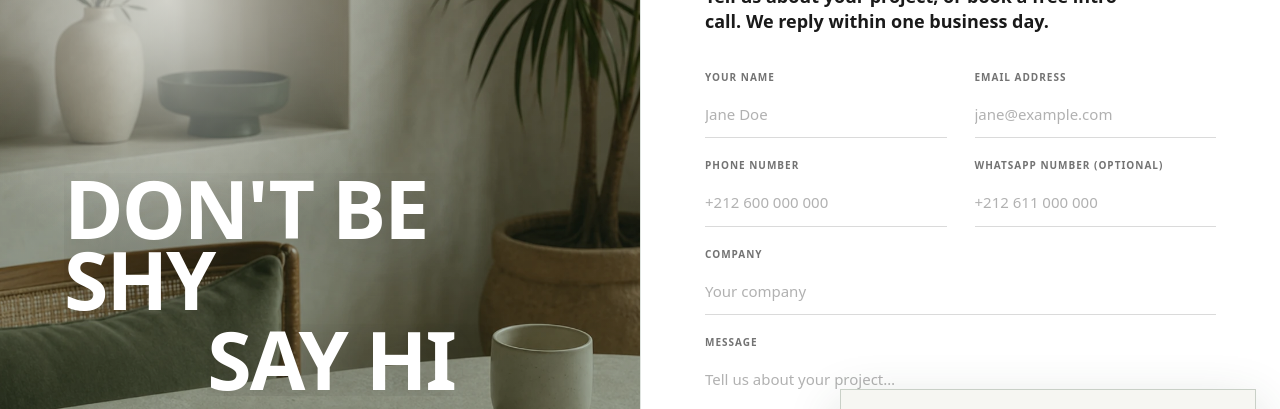
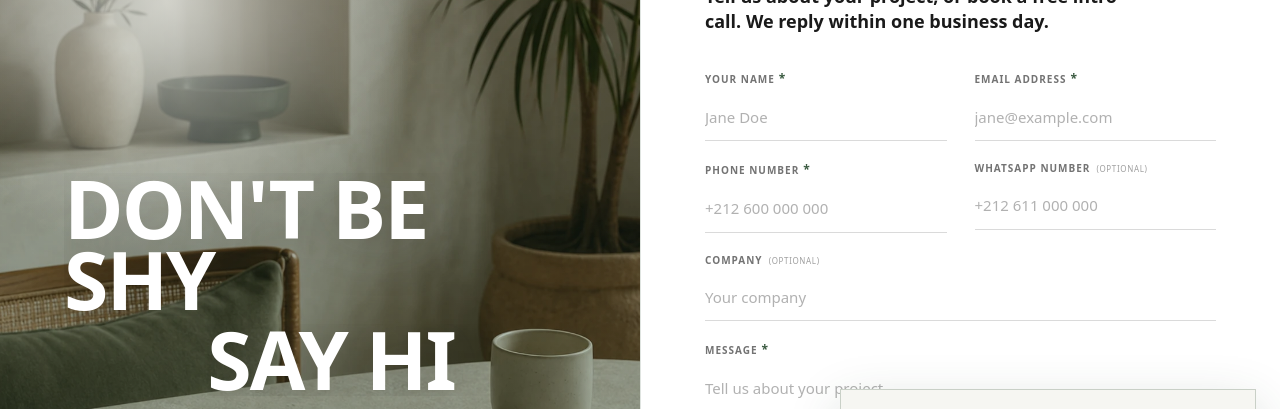
Before and after one commit to splach-coder/weReact-agency, a Next.js app: page /en/contact in a window 1280 px wide. Shown: the part 128-537 px from the top of the page. Built offline with nearby package versions, Linux system fonts and the light colour scheme; no server answers.

Commit message:
feat: clarify required contact fields

```diff
--- a/src/app/[locale]/contact/page.tsx
+++ b/src/app/[locale]/contact/page.tsx
@@ -8,7 +8,7 @@ import { CheckCircle, Mail, MapPin, MessageCircle, Send, X } from 'lucide-react'
 import { siteConfig } from '@/config/site';
 import { smoothEasing } from '@/lib/animations';
 import { getStoredAttribution, trackContactIntent, trackLead } from '@/lib/analytics';
-import { getContactFieldErrors, type ContactField, type ContactFieldErrors } from '@/lib/contact';
+import { getContactFieldErrors, isRequiredContactField, type ContactField, type ContactFieldErrors } from '@/lib/contact';
 
 const wrap = { hidden: {}, visible: { transition: { staggerChildren: 0.08, delayChildren: 0.08 } } };
 const fade = {
@@ -24,7 +24,8 @@ export default function ContactPage() {
   const t = useTranslations('Contact');
   const isFrench = useLocale() === 'fr';
   const phoneLabel = isFrench ? 'Numero de telephone' : 'Phone number';
-  const whatsappLabel = isFrench ? 'Numero WhatsApp (facultatif)' : 'WhatsApp number (optional)';
+  const whatsappLabel = isFrench ? 'Numero WhatsApp' : 'WhatsApp number';
+  const optionalLabel = isFrench ? 'Facultatif' : 'Optional';
   const receivedMessage = isFrench ? 'Votre demande est bien recue. Nous vous repondrons sous un jour ouvre.' : 'Your project note is with our team. We will reply within one business day.';
   const sceneRef = useRef<HTMLElement>(null);
   const reduceMotion = useReducedMotion();
@@ -119,6 +120,14 @@ export default function ContactPage() {
   const fieldClass = (field: ContactField) =>
     `w-full border-0 border-b bg-transparent px-0 py-3 text-[15px] text-[var(--color-text-main)] outline-none transition-colors placeholder:text-[rgba(26,26,26,0.34)] focus:border-[var(--color-primary)] ${fieldErrors[field] ? 'border-[#a94442]' : 'border-[rgba(26,26,26,0.16)]'}`;
   const labelClass = 'mb-1.5 block text-mono text-[10px] uppercase text-[var(--color-text-muted)]';
+  const renderFieldStatus = (field: ContactField) => isRequiredContactField(field) ? (
+    <>
+      <span aria-hidden="true" className="ml-1 text-[12px] font-black text-[var(--color-primary)]">*</span>
+      <span className="sr-only"> required</span>
+    </>
+  ) : (
+    <span className="ml-1.5 text-[8px] font-normal tracking-[0.08em] text-[rgba(26,26,26,0.42)]">({optionalLabel})</span>
+  );
 
   return (
     <main className="bg-[var(--color-background-main)] text-[var(--color-text-main)]">
@@ -212,33 +221,33 @@ export default function ContactPage() {
               <form noValidate onSubmit={handleSubmit} className="mt-9">
                 <div className="grid gap-x-7 gap-y-5 sm:grid-cols-2">
                   <div>
-                    <label htmlFor="name" className={labelClass}>{t('nameLabel')}</label>
-                    <input id="name" name="name" type="text" autoComplete="name" value={formData.name} onChange={handleChange} placeholder={t('namePlaceholder')} aria-invalid={Boolean(fieldErrors.name)} aria-describedby={fieldErrors.name ? 'name-error' : undefined} className={fieldClass('name')} />
+                    <label htmlFor="name" className={labelClass}>{t('nameLabel')}{renderFieldStatus('name')}</label>
+                    <input id="name" name="name" type="text" required aria-required="true" autoComplete="name" value={formData.name} onChange={handleChange} placeholder={t('namePlaceholder')} aria-invalid={Boolean(fieldErrors.name)} aria-describedby={fieldErrors.name ? 'name-error' : undefined} className={fieldClass('name')} />
                     {fieldErrors.name && <p id="name-error" className="mt-1.5 text-xs text-[#a94442]">{fieldErrors.name}</p>}
                   </div>
                   <div>
-                    <label htmlFor="email" className={labelClass}>{t('emailLabel')}</label>
-                    <input id="email" name="email" type="email" autoComplete="email" value={formData.email} onChange={handleChange} placeholder={t('emailPlaceholder')} aria-invalid={Boolean(fieldErrors.email)} aria-describedby={fieldErrors.email ? 'email-error' : undefined} className={fieldClass('email')} />
+                    <label htmlFor="email" className={labelClass}>{t('emailLabel')}{renderFieldStatus('email')}</label>
+                    <input id="email" name="email" type="email" required aria-required="true" autoComplete="email" value={formData.email} onChange={handleChange} placeholder={t('emailPlaceholder')} aria-invalid={Boolean(fieldErrors.email)} aria-describedby={fieldErrors.email ? 'email-error' : undefined} className={fieldClass('email')} />
                     {fieldErrors.email && <p id="email-error" className="mt-1.5 text-xs text-[#a94442]">{fieldErrors.email}</p>}
                   </div>
                   <div>
-                    <label htmlFor="phone" className={labelClass}>{phoneLabel}</label>
-                    <input id="phone" name="phone" type="tel" inputMode="tel" autoComplete="tel" value={formData.phone} onChange={handleChange} placeholder="+212 600 000 000" aria-invalid={Boolean(fieldErrors.phone)} aria-describedby={fieldErrors.phone ? 'phone-error' : undefined} className={fieldClass('phone')} />
+                    <label htmlFor="phone" className={labelClass}>{phoneLabel}{renderFieldStatus('phone')}</label>
+                    <input id="phone" name="phone" type="tel" required aria-required="true" inputMode="tel" autoComplete="tel" value={formData.phone} onChange={handleChange} placeholder="+212 600 000 000" aria-invalid={Boolean(fieldErrors.phone)} aria-describedby={fieldErrors.phone ? 'phone-error' : undefined} className={fieldClass('phone')} />
                     {fieldErrors.phone && <p id="phone-error" className="mt-1.5 text-xs text-[#a94442]">{fieldErrors.phone}</p>}
                   </div>
                   <div>
-                    <label htmlFor="whatsapp" className={labelClass}>{whatsappLabel}</label>
+                    <label htmlFor="whatsapp" className={labelClass}>{whatsappLabel}{renderFieldStatus('whatsapp')}</label>
                     <input id="whatsapp" name="whatsapp" type="tel" inputMode="tel" autoComplete="tel-national" value={formData.whatsapp} onChange={handleChange} placeholder="+212 611 000 000" aria-invalid={Boolean(fieldErrors.whatsapp)} aria-describedby={fieldErrors.whatsapp ? 'whatsapp-error' : undefined} className={fieldClass('whatsapp')} />
                     {fieldErrors.whatsapp && <p id="whatsapp-error" className="mt-1.5 text-xs text-[#a94442]">{fieldErrors.whatsapp}</p>}
                   </div>
                   <div className="sm:col-span-2">
-                    <label htmlFor="company" className={labelClass}>{t('companyLabel')}</label>
+                    <label htmlFor="company" className={labelClass}>{t('companyLabel')}{renderFieldStatus('company')}</label>
                     <input id="company" name="company" type="text" autoComplete="organization" value={formData.company} onChange={handleChange} placeholder={t('companyPlaceholder')} aria-invalid={Boolean(fieldErrors.company)} aria-describedby={fieldErrors.company ? 'company-error' : undefined} className={fieldClass('company')} />
                     {fieldErrors.company && <p id="company-error" className="mt-1.5 text-xs text-[#a94442]">{fieldErrors.company}</p>}
                   </div>
                   <div className="sm:col-span-2">
-                    <label htmlFor="message" className={labelClass}>{t('messageLabel')}</label>
-                    <textarea id="message" name="message" rows={5} value={formData.message} onChange={handleChange} placeholder={t('messagePlaceholder')} aria-invalid={Boolean(fieldErrors.message)} aria-describedby={fieldErrors.message ? 'message-error' : undefined} className={`${fieldClass('message')} resize-none`} />
+                    <label htmlFor="message" className={labelClass}>{t('messageLabel')}{renderFieldStatus('message')}</label>
+                    <textarea id="message" name="message" required aria-required="true" rows={5} value={formData.message} onChange={handleChange} placeholder={t('messagePlaceholder')} aria-invalid={Boolean(fieldErrors.message)} aria-describedby={fieldErrors.message ? 'message-error' : undefined} className={`${fieldClass('message')} resize-none`} />
                     {fieldErrors.message && <p id="message-error" className="mt-1.5 text-xs text-[#a94442]">{fieldErrors.message}</p>}
                   </div>
                 </div>
--- a/src/lib/contact.ts
+++ b/src/lib/contact.ts
@@ -15,6 +15,12 @@ export type ContactSubmission = {
 type ValidationResult = { valid: true } | { valid: false; message: string };
 export type ContactField = 'name' | 'email' | 'phone' | 'whatsapp' | 'company' | 'message';
 export type ContactFieldErrors = Partial<Record<ContactField, string>>;
+
+const requiredContactFields = new Set<ContactField>(['name', 'email', 'phone', 'message']);
+
+export function isRequiredContactField(field: ContactField) {
+  return requiredContactFields.has(field);
+}
 
 function isPhoneNumber(value: string) {
   return /^\+?[0-9().\s-]{7,40}$/.test(value);
```
Also changed, not shown: 1 other file (tests, documents, lock files or other folders).
